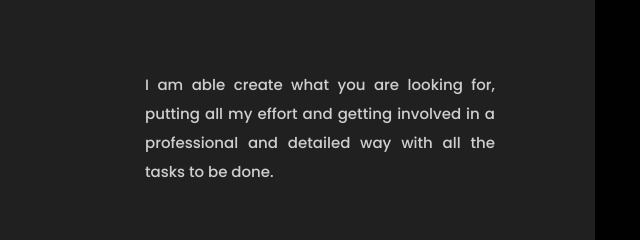
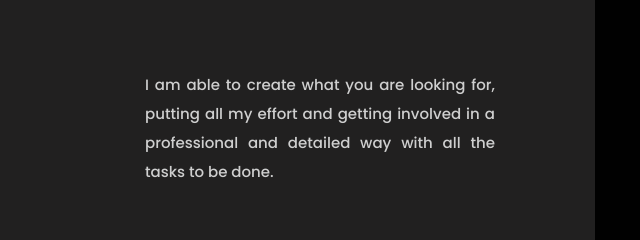
Before and after one commit to DanielQuintero99/PortafolioDanielQuintero, a plain HTML site: page index.html in a window 1280 px wide. Shown: the part 482-722 px from the top of the page, 45-685 px from the left. Drawn offline with nearby package versions, Linux system fonts and the light colour scheme.

Commit message:
correccion en texto

```diff
--- a/index.html
+++ b/index.html
@@ -69,7 +69,7 @@
           Be Creative Be  <span class="multiColor--color1">I</span><span class="multiColor--color2">m</span><span class="multiColor--color3">p</span><span class="multiColor--color4">r</span><span class="multiColor--color5">e</span><span class="multiColor--color6">s</span><span class="multiColor--color7">s</span><span class="multiColor--color8">i</span><span class="multiColor--color9">v</span><span class="multiColor--color10">e</span>
         </h1>
         <h2 class="mainSubtittle" data-aos="fade-left" data-aos-offset="300" data-aos-easing="ease-in-sine" data-aos-duration="1000">Front End Web Developer.</h2>
-        <p class="mainText" data-aos="fade-right" data-aos-offset="300" data-aos-easing="ease-in-sine" data-aos-duration="1250">I am able create what you are looking for, putting all my effort and getting
+        <p class="mainText" data-aos="fade-right" data-aos-offset="300" data-aos-easing="ease-in-sine" data-aos-duration="1250">I am able to create what you are looking for, putting all my effort and getting
           involved in a
           professional and detailed way with all the tasks to be done. </p>
         <div class="buton">
```
